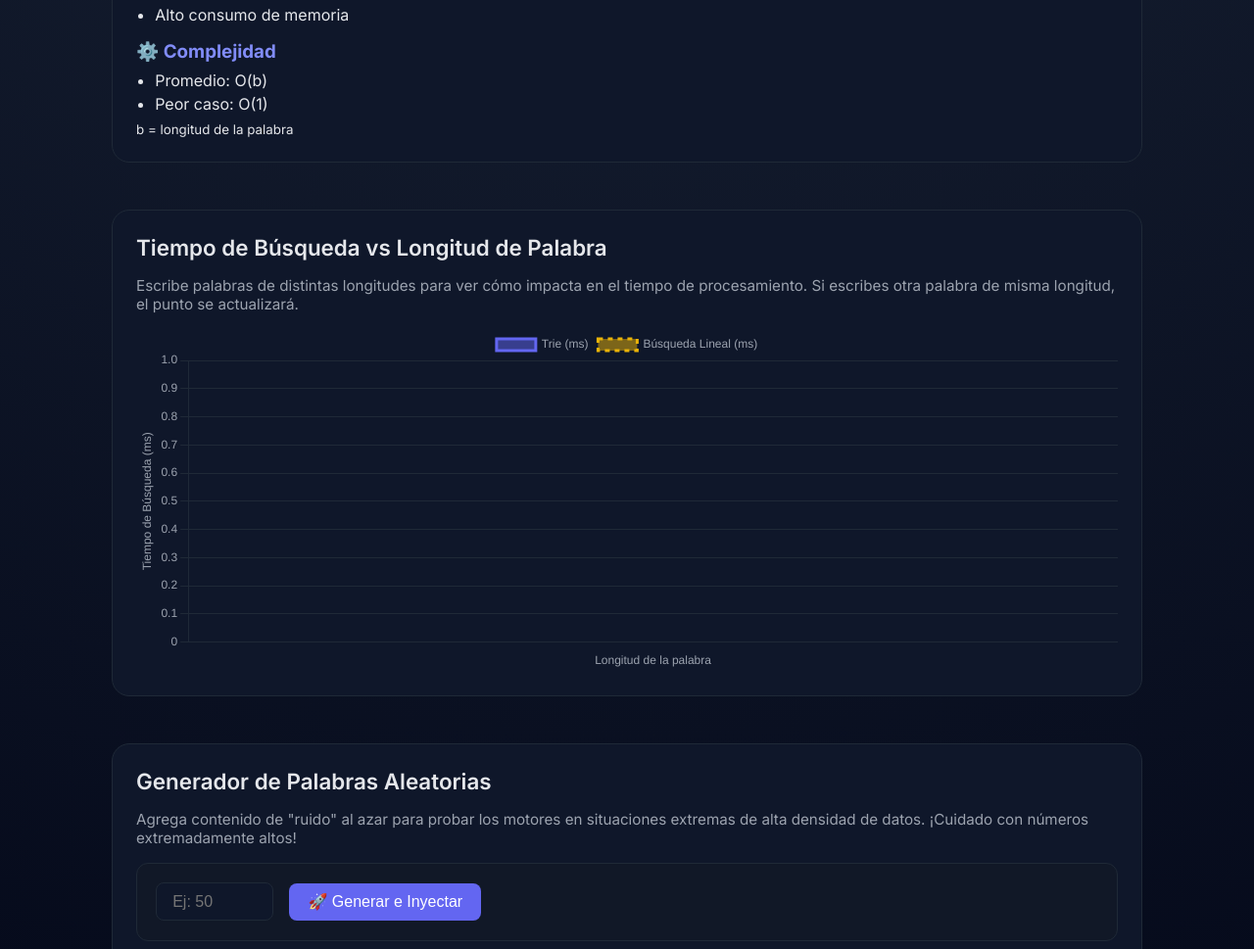
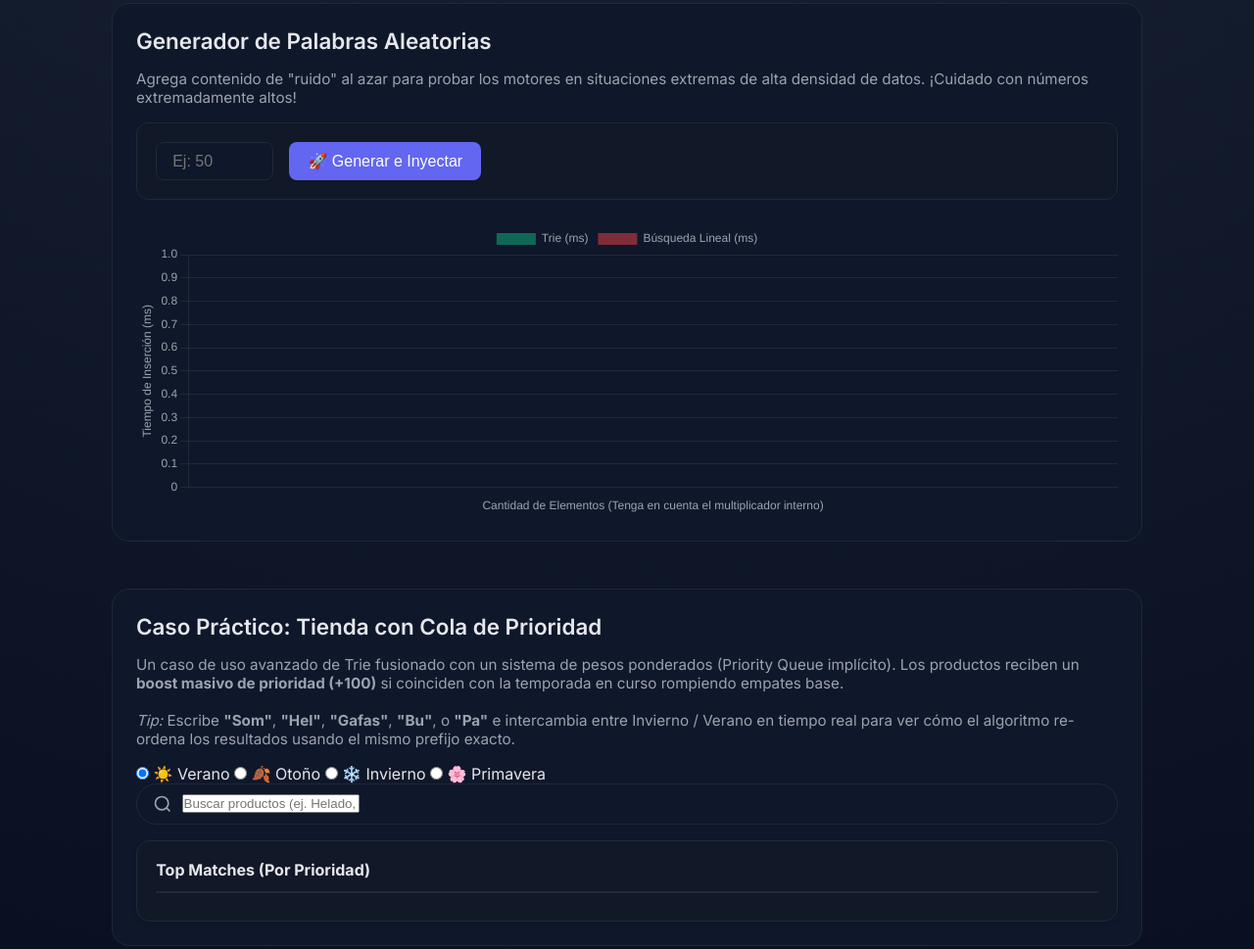
Before and after one commit to Nicolas0016/barra-de-busquedas-optimizada, a website: page src/index.html in a window 1280 px wide. Shown: the part 926-1895 px from the top of the page at 98% size. Drawn offline with nearby package versions, Linux system fonts and the light colour scheme.

Commit message:
feat: implement seasonal product search using TriePriority and mock data integration

```diff
--- a/src/index.html
+++ b/src/index.html
@@ -78,7 +78,72 @@
         </div>
       </div>
     </section>
+    <!-- 📈 GRÁFICO DE RENDIMIENTO -->
+    <section class="chart-section" style="margin-top: 1.5rem">
+      <h2 class="section-title">Tiempo de Búsqueda vs Longitud de Palabra</h2>
+      <p style="color: var(--text-muted); margin-bottom: 1rem; font-size: 0.95rem;">
+        Escribe palabras de distintas longitudes para ver cómo impacta en el tiempo de procesamiento. Si escribes otra palabra de misma longitud, el punto se actualizará.
+      </p>
+      <div class="chart-container" style="position: relative; height:350px; width:100%">
+        <canvas id="performanceChart"></canvas>
+      </div>
+    </section>
 
+    <!-- 🎲 GENERADOR ALEATORIO -->
+    <section class="random-generator" style="margin-top: 1.5rem">
+      <h2 class="section-title">Generador de Palabras Aleatorias</h2>
+      <p style="color: var(--text-muted); margin-bottom: 1rem; font-size: 0.95rem;">
+        Agrega contenido de "ruido" al azar para probar los motores en situaciones extremas de alta densidad de datos. ¡Cuidado con números extremadamente altos!
+      </p>
+
+      <div style="display: flex; gap: 1rem; align-items: center; background: var(--card-soft); padding: 1.2rem; border-radius: 12px; border: 1px solid var(--border); flex-wrap: wrap;">
+        <input type="number" id="randomQty" placeholder="Ej: 50" min="1" max="5000" style="padding: 0.6rem 1rem; border-radius: 8px; border: 1px solid var(--border); background: var(--card); color: var(--text); width: 120px; font-size: 1rem; outline: none;">
+        <button id="generateBtn" style="padding: 0.6rem 1.2rem; border-radius: 8px; background: var(--primary); color: white; border: none; font-size: 1rem; font-weight: 500; cursor: pointer; transition: 0.2s;">
+          🚀 Generar e Inyectar
+        </button>
+        <span id="generateStatus" style="color: var(--primary-soft); font-size: 0.95rem; font-weight: 500;"></span>
+      </div>
+
+      <div class="chart-container" style="position: relative; height:300px; width:100%; margin-top: 1.5rem">
+        <canvas id="insertDataChart"></canvas>
+      </div>
+    </section>
+
+    <!-- 🛒 TIENDA STORY CON PRIORIDADES -->
+    <section class="store-priority" style="margin-top: 1.5rem; margin-bottom: 3rem;">
+      <h2 class="section-title">Caso Práctico: Tienda con Cola de Prioridad</h2>
+      <p style="color: var(--text-muted); margin-bottom: 1rem; font-size: 0.95rem;">
+        Un caso de uso avanzado de Trie fusionado con un sistema de pesos ponderados (Priority Queue implícito). Los productos reciben un <strong>boost masivo de prioridad (+100)</strong> si coinciden con la temporada en curso rompiendo empates base.
+        <br><br>
+        <em>Tip:</em> Escribe <strong>"Som"</strong>, <strong>"Hel"</strong>, <strong>"Gafas"</strong>, <strong>"Bu"</strong>, o <strong>"Pa"</strong> e intercambia entre Invierno / Verano en tiempo real para ver cómo el algoritmo re-ordena los resultados usando el mismo prefijo exacto.
+      </p>
+
+      <div class="season-toggles" id="seasonToggles">
+        <input type="radio" name="season" id="s-verano" value="verano" class="season-radio" checked>
+        <label for="s-verano" class="season-btn">☀️ Verano</label>
+
+        <input type="radio" name="season" id="s-otono" value="otoño" class="season-radio">
+        <label for="s-otono" class="season-btn">🍂 Otoño</label>
+
+        <input type="radio" name="season" id="s-invierno" value="invierno" class="season-radio">
+        <label for="s-invierno" class="season-btn">❄️ Invierno</label>
+
+        <input type="radio" name="season" id="s-primavera" value="primavera" class="season-radio">
+        <label for="s-primavera" class="season-btn">🌸 Primavera</label>
+      </div>
+
+      <div class="search-container" style="max-width: 100%; margin: 0 0 1rem 0;">
+        <svg class="search-icon" viewBox="0 0 24 24" fill="none" stroke="currentColor" stroke-width="2"><circle cx="11" cy="11" r="8"></circle><path d="m21 21-4.3-4.3"></path></svg>
+        <input type="text" id="storeSearch" placeholder="Buscar productos (ej. Helado, Sombrero, Gafas)..." autocomplete="off" />
+      </div>
+
+      <div class="results-column" style="background: var(--card-soft); border-radius: 14px; padding: 1.2rem; border: 1px solid var(--border); box-shadow: 0 4px 6px -1px rgba(0, 0, 0, 0.1);">
+        <div class="column-header" style="border-bottom: 2px solid var(--border); padding-bottom: 0.8rem; margin-bottom: 0.5rem;">
+           <h3 style="color: var(--text);">Top Matches (Por Prioridad)</h3>
+        </div>
+        <div id="storeResults" class="results-list" style="max-height: 350px;"></div>
+      </div>
+    </section>
     <!-- ⚙️ COMO FUNCIONA -->
     <section class="how-it-works">
       <h2 class="section-title">¿Cómo funciona el algoritmo?</h2>
@@ -133,37 +198,6 @@
       </div>
     </section>
 
-    <!-- 📈 GRÁFICO DE RENDIMIENTO -->
-    <section class="chart-section" style="margin-top: 1.5rem">
-      <h2 class="section-title">Tiempo de Búsqueda vs Longitud de Palabra</h2>
-      <p style="color: var(--text-muted); margin-bottom: 1rem; font-size: 0.95rem;">
-        Escribe palabras de distintas longitudes para ver cómo impacta en el tiempo de procesamiento. Si escribes otra palabra de misma longitud, el punto se actualizará.
-      </p>
-      <div class="chart-container" style="position: relative; height:350px; width:100%">
-        <canvas id="performanceChart"></canvas>
-      </div>
-    </section>
-
-    <!-- 🎲 GENERADOR ALEATORIO -->
-    <section class="random-generator" style="margin-top: 1.5rem">
-      <h2 class="section-title">Generador de Palabras Aleatorias</h2>
-      <p style="color: var(--text-muted); margin-bottom: 1rem; font-size: 0.95rem;">
-        Agrega contenido de "ruido" al azar para probar los motores en situaciones extremas de alta densidad de datos. ¡Cuidado con números extremadamente altos!
-      </p>
-
-      <div style="display: flex; gap: 1rem; align-items: center; background: var(--card-soft); padding: 1.2rem; border-radius: 12px; border: 1px solid var(--border); flex-wrap: wrap;">
-        <input type="number" id="randomQty" placeholder="Ej: 50" min="1" max="5000" style="padding: 0.6rem 1rem; border-radius: 8px; border: 1px solid var(--border); background: var(--card); color: var(--text); width: 120px; font-size: 1rem; outline: none;">
-        <button id="generateBtn" style="padding: 0.6rem 1.2rem; border-radius: 8px; background: var(--primary); color: white; border: none; font-size: 1rem; font-weight: 500; cursor: pointer; transition: 0.2s;">
-          🚀 Generar e Inyectar
-        </button>
-        <span id="generateStatus" style="color: var(--primary-soft); font-size: 0.95rem; font-weight: 500;"></span>
-      </div>
-
-      <div class="chart-container" style="position: relative; height:300px; width:100%; margin-top: 1.5rem">
-        <canvas id="insertDataChart"></canvas>
-      </div>
-    </section>
-
   </main>
 
   <script src="./main.js" type="module"></script>
```
